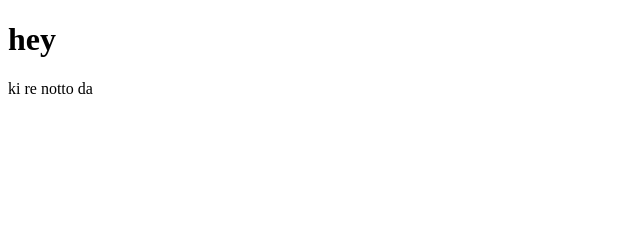
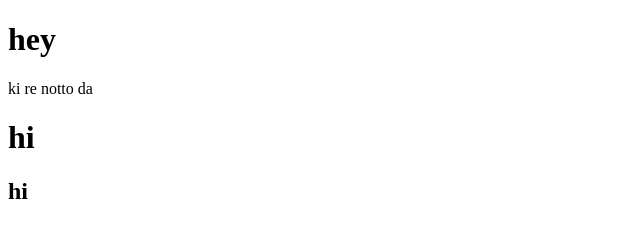
Before and after one commit to konak1905/git_hub, a plain HTML site: page index.html in a window 1280 px wide. Shown: the full height of the page, 0-640 px from the left. Drawn offline with Linux system fonts and the light colour scheme.

Commit message:
add new heading

```diff
--- a/index.html
+++ b/index.html
@@ -8,5 +8,7 @@
 <body>
     <h1>hey</h1>
     <p>ki re notto da</p>
+    <h1>hi</h1>
+    <h2>hi</h2>
 </body>
 </html>
```
